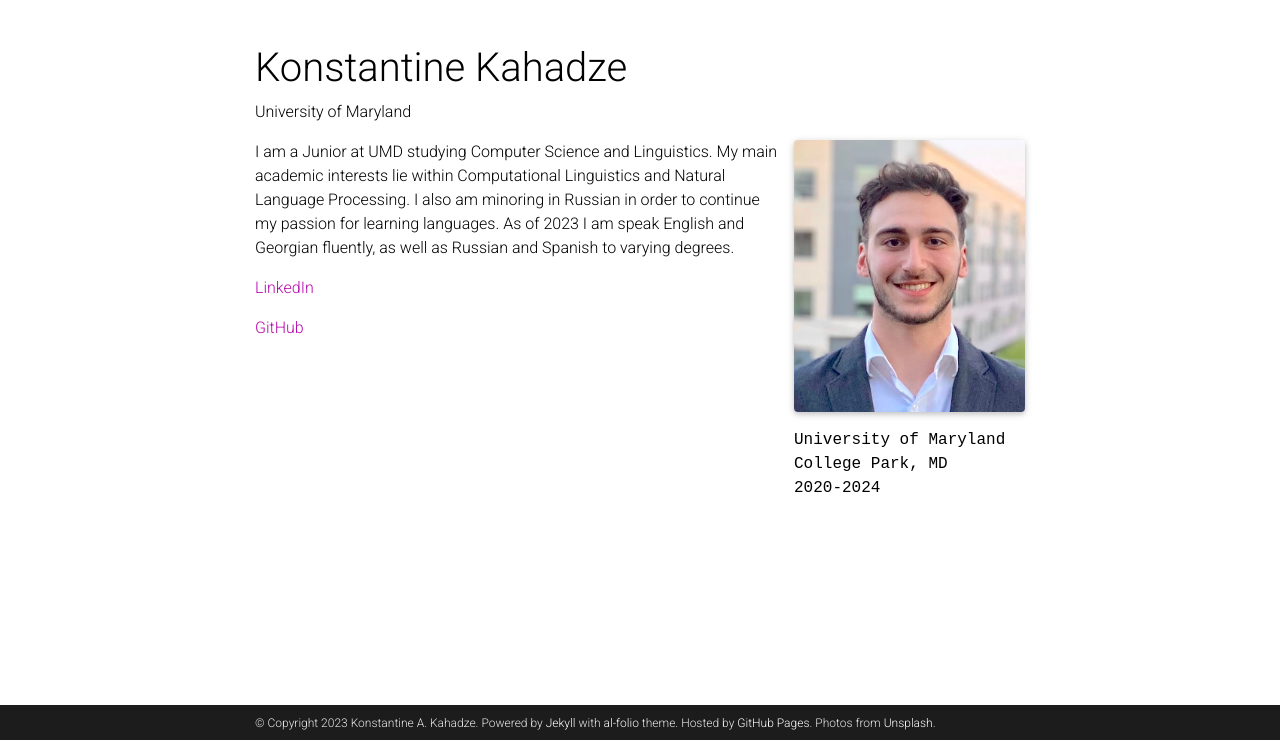
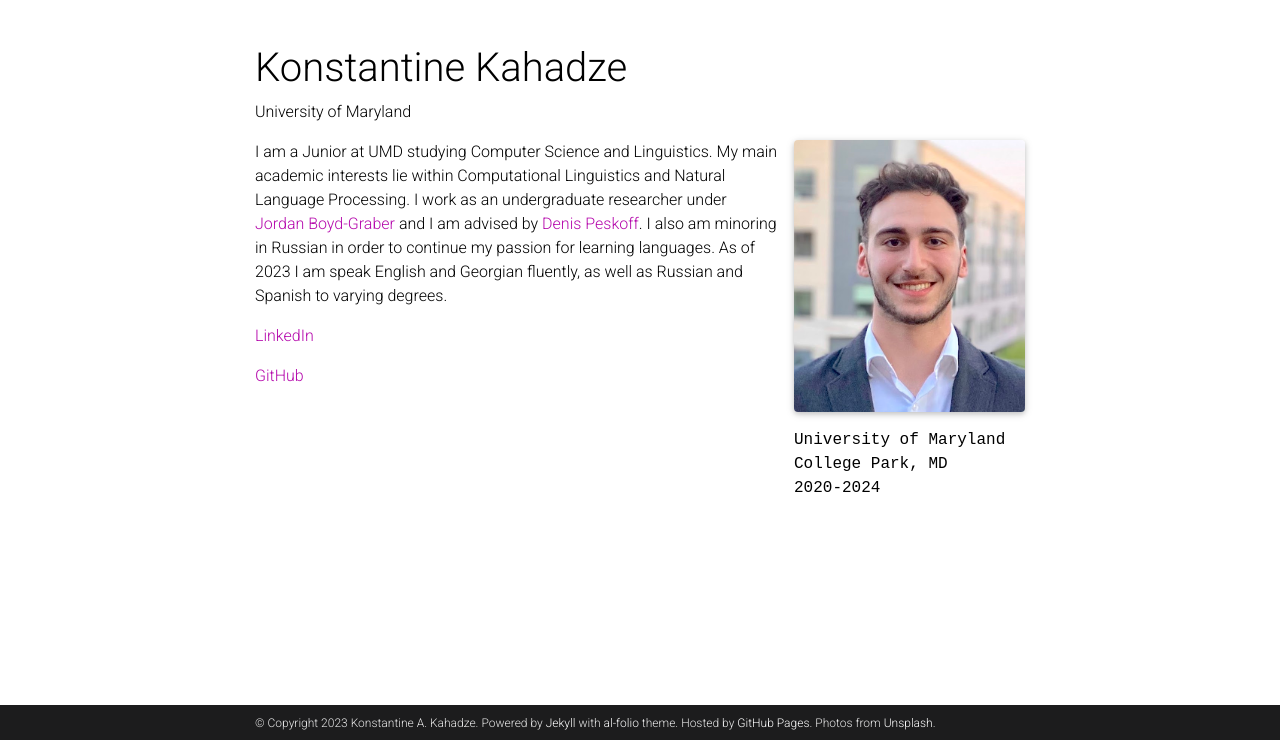
Before and after one commit to kkahadze/kkahadze.github.io, a Jekyll site: the page built from _pages/about.md, in a window 1280 px wide, cut to the strip 160-900 px from the top of the page. Built offline with Jekyll 4.4.1, drawn with Linux system fonts in a browser that asks for light colours; full-size pictures stand in for the smaller copies a plugin makes; comment, search, counter and statistics services are not loaded; a style sheet for code colours, icons or effects is not loaded.

Commit message:
Added research stuff

```diff
--- a/_pages/about.md
+++ b/_pages/about.md
@@ -19,7 +19,7 @@ selected_papers: false # includes a list of papers marked as "selected={true}"
 social: false  # includes social icons at the bottom of the page
 ---
 
-I am a Junior at UMD studying Computer Science and Linguistics. My main academic interests lie within Computational Linguistics and Natural Language Processing. I also am minoring in Russian in order to continue my passion for learning languages. As of 2023 I am speak English and Georgian fluently, as well as Russian and Spanish to varying degrees.
+I am a Junior at UMD studying Computer Science and Linguistics. My main academic interests lie within Computational Linguistics and Natural Language Processing. I work as an undergraduate researcher under [Jordan Boyd-Graber](http://users.umiacs.umd.edu/~jbg/) and I am advised by [Denis Peskoff](http://denis.ai/). I also am minoring in Russian in order to continue my passion for learning languages. As of 2023 I am speak English and Georgian fluently, as well as Russian and Spanish to varying degrees.
 
 
 [LinkedIn](https://linkedin.com/in/kahadze)
```
